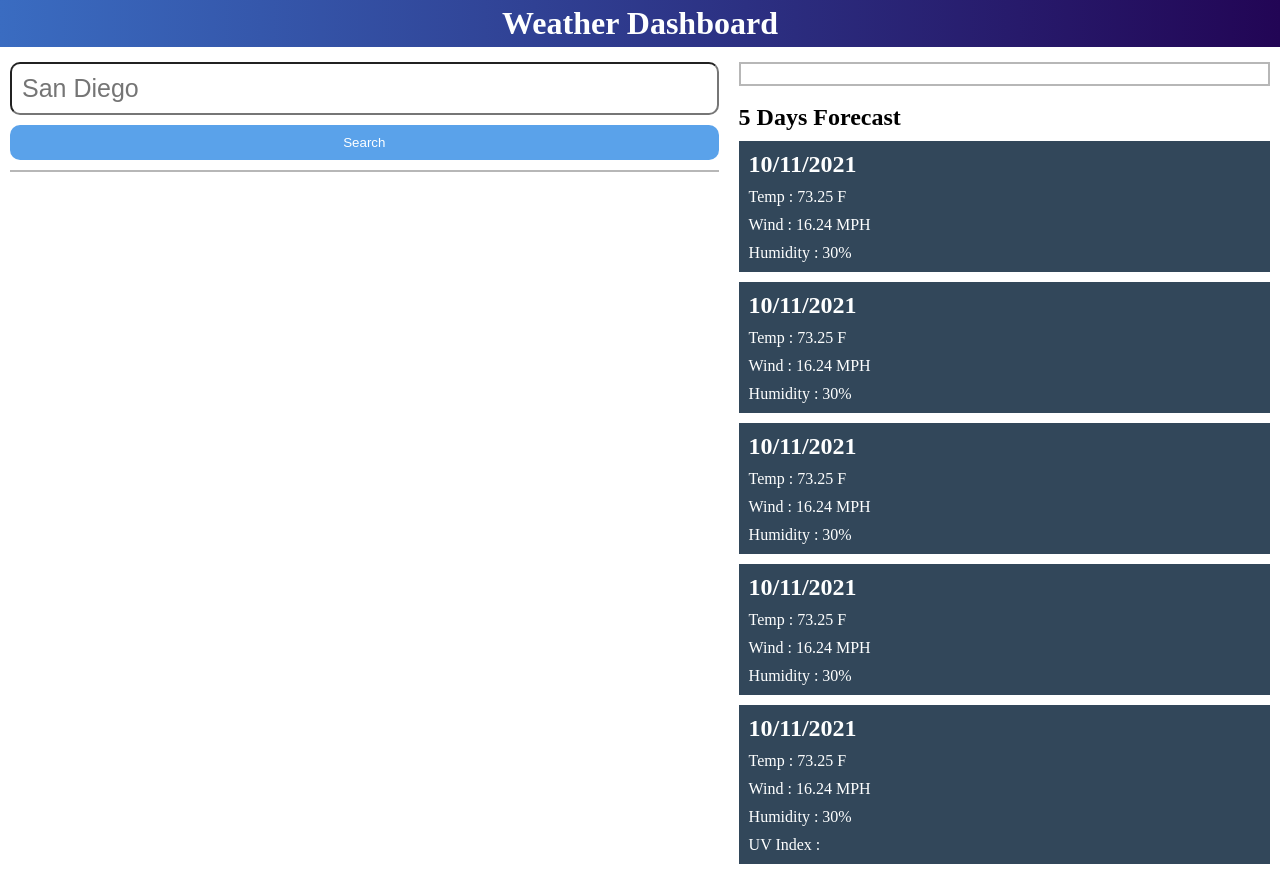
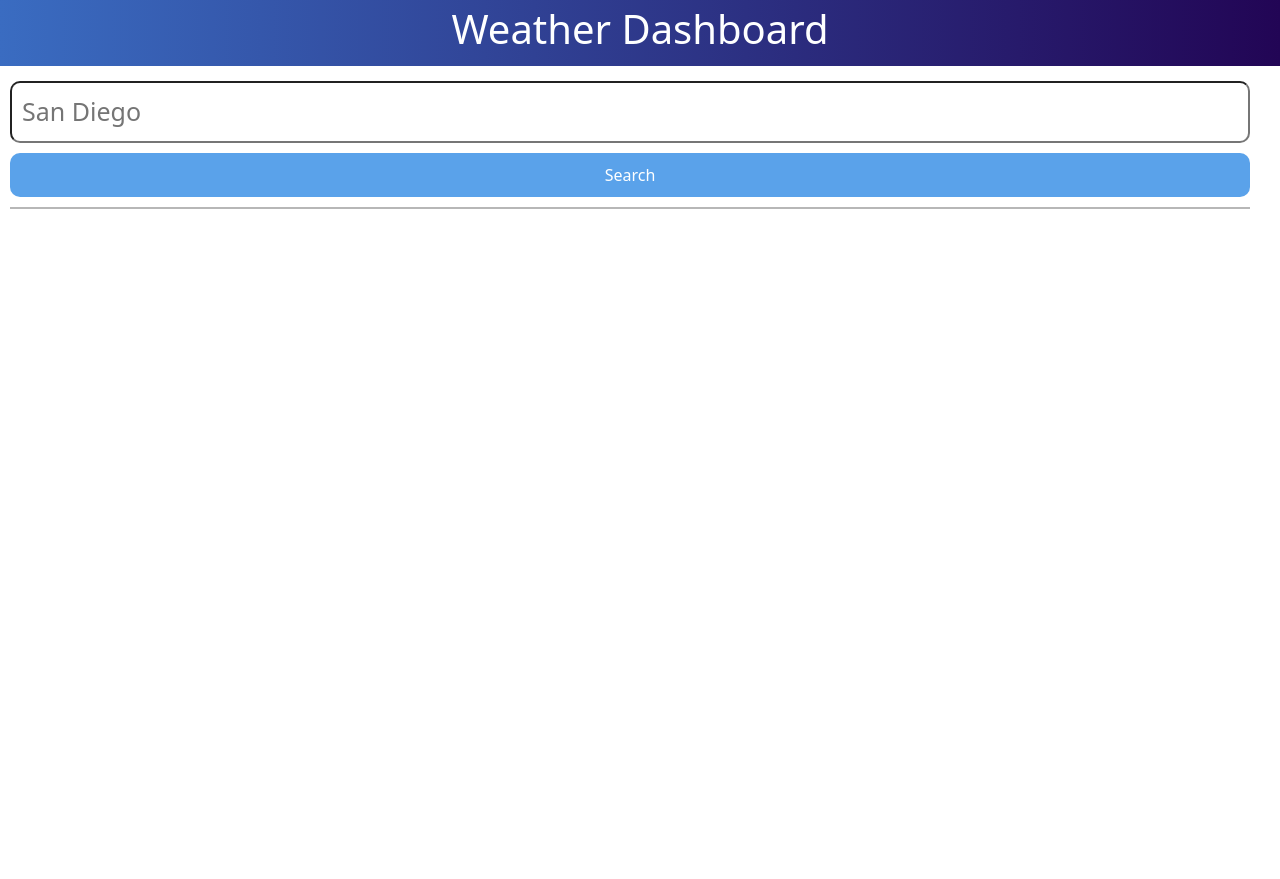
Before and after one commit to hvasconez24/tanjiro-kamado, a plain HTML site: page index.html in a window 1280 px wide. After the commit the page ends 800 px from the top, so only its background shows below. Drawn offline with nearby package versions, Linux system fonts and the light colour scheme.

Commit message:
Update index.html

```diff
--- a/index.html
+++ b/index.html
@@ -1,12 +1,17 @@
 <!DOCTYPE html>
 <html lang="en">
+
 <head>
     <meta charset="UTF-8">
     <meta http-equiv="X-UA-Compatible" content="IE=edge">
     <meta name="viewport" content="width=device-width, initial-scale=1.0">
     <link rel="stylesheet" href="css/style.css">
+    <!-- CSS only -->
+    <link href="https://cdn.jsdelivr.net/npm/bootstrap@5.1.3/dist/css/bootstrap.min.css" rel="stylesheet"
+        integrity="sha384-1BmE4kWBq78iYhFldvKuhfTAU6auU8tT94WrHftjDbrCEXSU1oBoqyl2QvZ6jIW3" crossorigin="anonymous">
     <title>Weather Dashboard</title>
 </head>
+
 <body>
     <div class="toolbar">
         <div class="menu" id="menu">
@@ -25,50 +30,24 @@
             <div id="history"></div>
         </div>
 
-            <div class="content">
-                <div class="city-details" id="city-details">
-
-                </div><br>
+        <div class="content" id="content" style="display: none;">
+            <div class="city-details" id="city-details"></div>
+            <br>
             <h2>5 Days Forecast</h2>
-               <div class="forecast-section">
-                <div class="forecast-card">
-                    <h2>10/11/2021</h2>
-                    <p>Temp : 73.25 F </p>
-                    <p>Wind : 16.24 MPH </p>
-                    <p>Humidity : 30% </p>
-                </div>
-
-                <div class="forecast-card">
-                    <h2>10/11/2021</h2>
-                    <p>Temp : 73.25 F </p>
-                    <p>Wind : 16.24 MPH </p>
-                    <p>Humidity : 30% </p>
-                </div>
-
-                <div class="forecast-card">
-                    <h2>10/11/2021</h2>
-                    <p>Temp : 73.25 F </p>
-                    <p>Wind : 16.24 MPH </p>
-                    <p>Humidity : 30% </p>
-                </div>
-
-                <div class="forecast-card">
-                    <h2>10/11/2021</h2>
-                    <p>Temp : 73.25 F </p>
-                    <p>Wind : 16.24 MPH </p>
-                    <p>Humidity : 30% </p>
-                </div>
-
-                <div class="forecast-card">
-                    <h2>10/11/2021</h2>
-                    <p>Temp : 73.25 F </p>
-                    <p>Wind : 16.24 MPH </p>
-                    <p>Humidity : 30% </p>
-                    <p>UV Index :  </p>
-                </div>
+            <div class="forecast-section" id="forecast">
+                <div class="day1 forecast-card"></div>
+                <div class="day2 forecast-card"></div>
+                <div class="day3 forecast-card"></div>
+                <div class="day4 forecast-card"></div>
+                <div class="day5 forecast-card"></div>
             </div>
         </div>
     </div>
     <script src="js/main.js"></script>
+    <!-- JavaScript Bundle with Popper -->
+    <script src="https://cdn.jsdelivr.net/npm/bootstrap@5.1.3/dist/js/bootstrap.bundle.min.js"
+        integrity="sha384-ka7Sk0Gln4gmtz2MlQnikT1wXgYsOg+OMhuP+IlRH9sENBO0LRn5q+8nbTov4+1p"
+        crossorigin="anonymous"></script>
 </body>
+
 </html>
```
Lines whose indentation alone changed are shown as unchanged.
